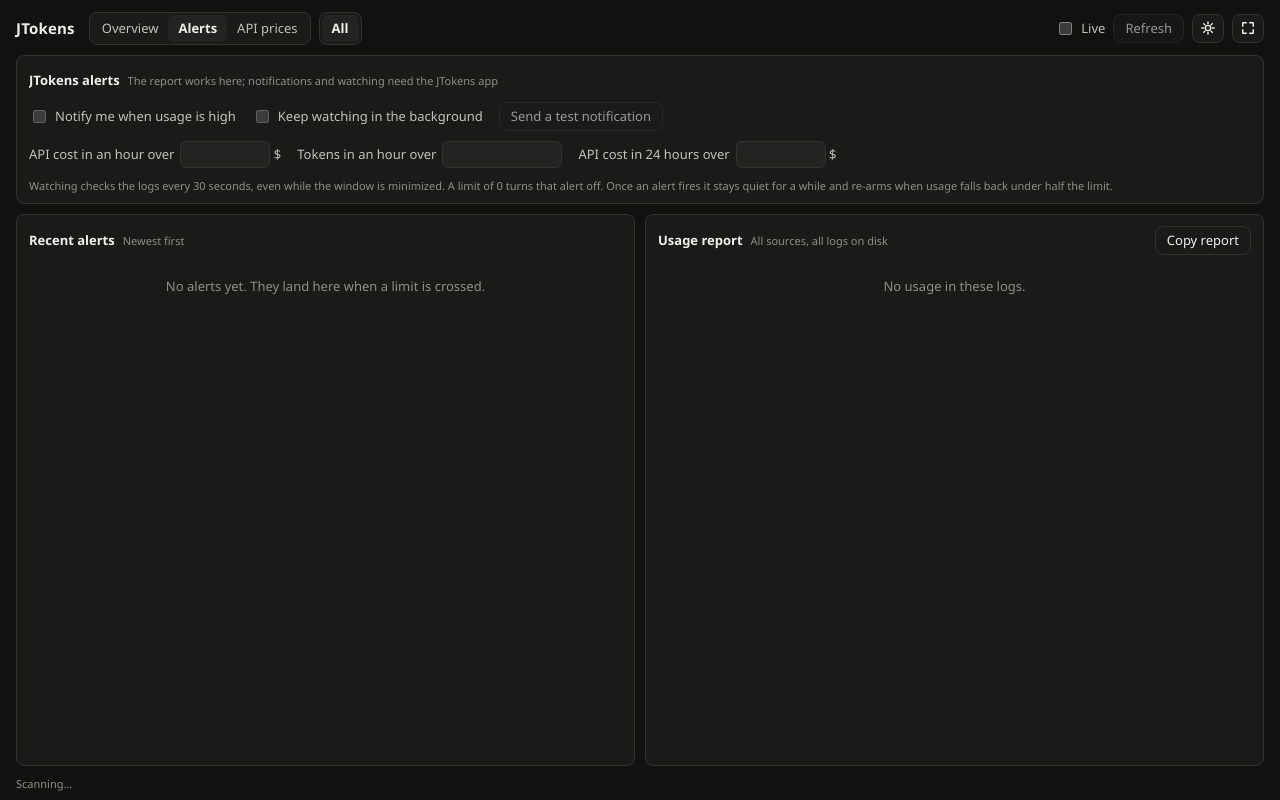
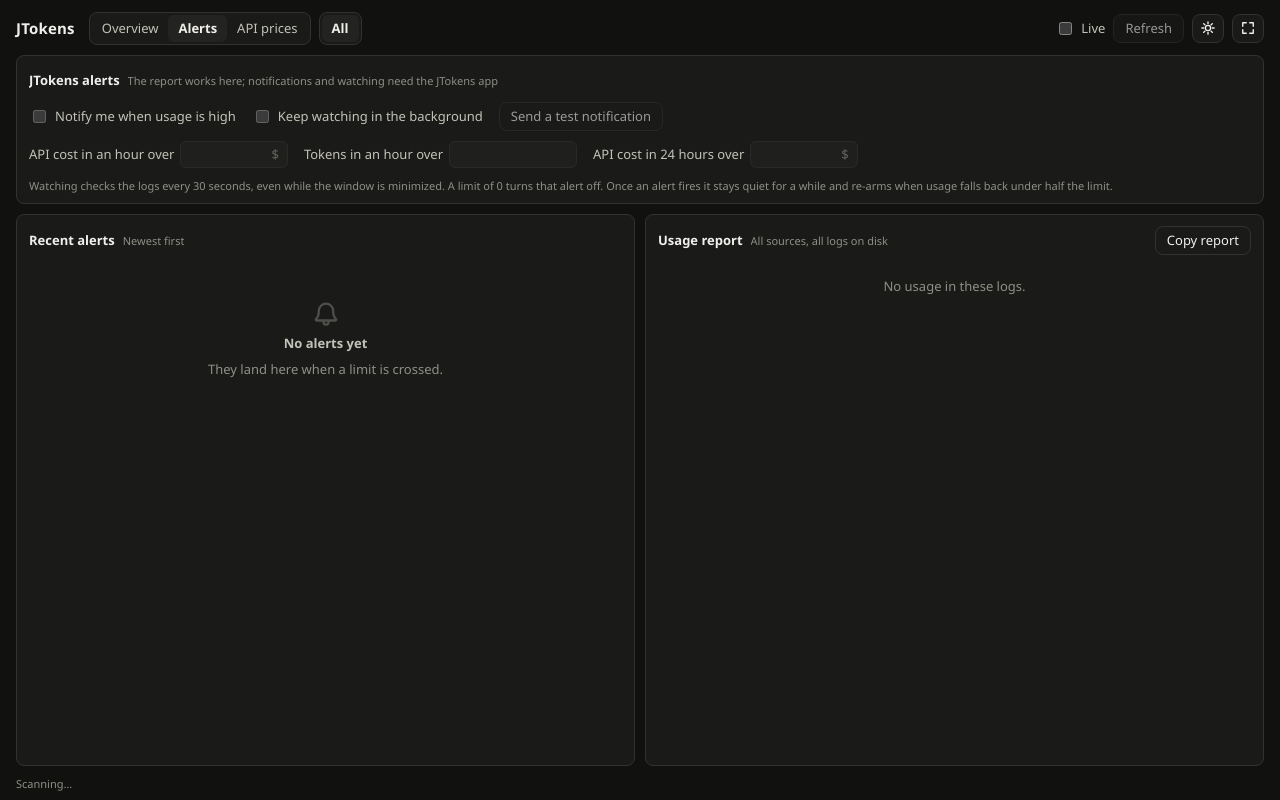
Before and after one commit to Josephivgi/jtokens, a plain HTML site: page ui/index.html in a window 1280 px wide. Both pictures are taken after a click on the tab "Alerts". Drawn offline with Linux system fonts and the light colour scheme.

Commit message:
Polish the Alerts tab and tie session rows to chart colors
The alert limit inputs read as unit-tagged fields now, fired alerts get
a marker dot, and the empty alert list shows a proper empty state with
a bell icon instead of a lone line. In Sessions, the main model name
carries its chart color dot so rows connect to the legends.

Generated with [Devin](https://devin.ai)

Co-Authored-By: Devin <158243242+devin-ai-integration[bot]@users.noreply.github.com>

```diff
--- a/ui/index.html
+++ b/ui/index.html
@@ -136,6 +136,7 @@ svg text { fill: var(--text-muted); font-size: 11px; font-family: var(--font); }
 .mixrow span:first-child { display: inline-flex; gap: 6px; align-items: center; min-width: 0; white-space: nowrap; overflow: hidden; text-overflow: ellipsis; color: var(--text-secondary); }
 .mixrow i { width: 9px; height: 9px; border-radius: 3px; flex: none; }
 .mixrow span + span { text-align: right; }
+td .cdot { width: 8px; height: 8px; border-radius: 3px; display: inline-block; margin-right: 6px; vertical-align: -1px; }
 table { width: 100%; border-collapse: collapse; font-variant-numeric: tabular-nums; }
 th, td { text-align: left; padding: 5px 8px; border-bottom: 1px solid var(--grid); white-space: nowrap; }
 th { color: var(--text-secondary); font-weight: 600; font-size: 12px; user-select: none; position: sticky; top: 0; background: var(--surface-1); z-index: 1; }
@@ -227,12 +228,23 @@ body.on-alerts #rangeSeg, body.on-alerts #metricSeg { display: none; }
 .acards > .card:first-child { grid-column: 1 / -1; }
 .alrow { display: flex; gap: 16px; align-items: center; flex-wrap: wrap; margin-bottom: 10px; }
 .allimit { color: var(--text-secondary); display: inline-flex; gap: 6px; align-items: center; white-space: nowrap; }
-.allimit input { width: 90px; background: var(--surface-2); border: 1px solid var(--border); border-radius: 6px; padding: 3px 8px; color: var(--text-primary); }
-#alTokH { width: 120px; }
-.alitem { padding: 6px 8px; border-bottom: 1px solid var(--grid); }
+.alfield { display: inline-flex; align-items: center; gap: 4px; background: var(--surface-2); border: 1px solid var(--border); border-radius: 6px; padding: 0 8px; }
+.alfield:focus-within { border-color: var(--focus); box-shadow: 0 0 0 1px var(--focus); }
+.alfield .u { color: var(--text-muted); }
+.alfield input { background: none; border: 0; padding: 3px 0; color: var(--text-primary); width: 78px; }
+.alfield input:focus-visible { outline: none; }
+.alfield input:disabled { color: var(--text-muted); }
+.alfield:has(input:disabled) { opacity: .65; }
+#alTokH { width: 110px; }
+.alitem { padding: 7px 8px; border-bottom: 1px solid var(--grid); }
 .alitem .t { display: flex; justify-content: space-between; gap: 10px; }
+.alitem .t > span:first-child { display: inline-flex; align-items: center; gap: 7px; min-width: 0; }
+.alitem .t > span:first-child::before { content: ""; width: 8px; height: 8px; border-radius: 3px; background: var(--s4); flex: none; }
 .alitem .when { color: var(--text-muted); white-space: nowrap; }
 .alitem .d { color: var(--text-secondary); font-size: 12px; margin-top: 2px; }
+.alempty { flex-direction: column; gap: 7px; padding: 40px 0; }
+.alempty svg { opacity: .45; }
+.alempty .h { color: var(--text-secondary); font-weight: 600; }
 .rep { display: grid; grid-template-columns: repeat(auto-fit, minmax(220px, 1fr)); gap: 12px 20px; }
 .rep h3 { margin: 0 0 4px; font-size: 12px; font-weight: 600; color: var(--text-secondary); }
 .rep .rr { display: flex; justify-content: space-between; gap: 12px; padding: 3px 0; border-bottom: 1px solid var(--grid); font-variant-numeric: tabular-nums; }
@@ -368,9 +380,9 @@ svg text.callout { fill: var(--text-primary); font-size: 13px; font-weight: 600;
             <button class="btn" id="alTest">Send a test notification</button>
           </div>
           <div class="alrow" id="alLimits">
-            <label class="allimit">API cost in an hour over <span class="alfield"><input id="alCostH" type="number" min="0" step="0.5" inputmode="decimal"> $</span></label>
-            <label class="allimit">Tokens in an hour over <input id="alTokH" type="number" min="0" step="1000000" inputmode="numeric"></label>
-            <label class="allimit">API cost in 24 hours over <span class="alfield"><input id="alCostD" type="number" min="0" step="1" inputmode="decimal"> $</span></label>
+            <label class="allimit">API cost in an hour over <span class="alfield"><input id="alCostH" type="number" min="0" step="0.5" inputmode="decimal"><span class="u">$</span></span></label>
+            <label class="allimit">Tokens in an hour over <span class="alfield"><input id="alTokH" type="number" min="0" step="1000000" inputmode="numeric"></span></label>
+            <label class="allimit">API cost in 24 hours over <span class="alfield"><input id="alCostD" type="number" min="0" step="1" inputmode="decimal"><span class="u">$</span></span></label>
           </div>
           <div class="note">Watching checks the logs every 30 seconds, even while the window is minimized. A limit of 0 turns that alert off. Once an alert fires it stays quiet for a while and re-arms when usage falls back under half the limit.</div>
           <div class="note" id="alErr" role="alert" hidden></div>
@@ -1412,7 +1424,7 @@ function renderSessions() {
       const unpriced = a.cost === 0 && [...a.models.keys()].every((m) => !D.models[m].priced);
       const title = sessTitle(si);
       return `<tr data-sess="${si}" tabindex="-1" aria-selected="${state.sess === si}" aria-description="${esc((showTool ? SRC_NAME[s[0]] + ", " : "") + D.projects[s[2]])}" title="${esc((showTool ? SRC_NAME[s[0]] + "\n" : "") + D.projects[s[2]])}\n${esc(s[1])}">
-        <td class="wrap" title="${esc(title + "\n" + D.projects[s[2]] + "\n" + s[1])}">${esc(title)}</td>${showTool ? `<td class="xcol muted">${SRC_NAME[s[0]]}</td>` : ""}<td class="xcol muted cut" title="${esc(projName(s[2]))}">${esc(projName(s[2]))}</td><td class="xsm cut mdl" title="${esc(D.models[main].name)}">${esc(D.models[main].name)}</td><td class="xsm muted">${dtLabel(D.sFirst[si] * 3600)}</td><td class="xcol muted">${dtLabel(D.sLast[si] * 3600)}</td>
+        <td class="wrap" title="${esc(title + "\n" + D.projects[s[2]] + "\n" + s[1])}">${esc(title)}</td>${showTool ? `<td class="xcol muted">${SRC_NAME[s[0]]}</td>` : ""}<td class="xcol muted cut" title="${esc(projName(s[2]))}">${esc(projName(s[2]))}</td><td class="xsm cut mdl" title="${esc(D.models[main].name)}"><i class="cdot" style="background:var(${colorOf[main]})"></i>${esc(D.models[main].name)}</td><td class="xsm muted">${dtLabel(D.sFirst[si] * 3600)}</td><td class="xcol muted">${dtLabel(D.sLast[si] * 3600)}</td>
         <td class="num">${fmtInt(a.reqs)}</td><td class="num${state.metric === "tokens" ? " db" : ""}"${state.metric === "tokens" ? dbar(a.tok, maxTok) : ""}>${fmtTok(a.tok)}</td><td class="num${state.metric === "cost" ? " db" : ""}"${state.metric === "cost" ? dbar(a.cost, maxCost) : ""}>${unpriced ? `<span class="muted" title="No public price for these models">n/a</span>` : usd(a.cost)}</td></tr>`;
     }).join("")}
   </tbody></table>${agg.size > state.sessCap ? `<div class="note">Showing ${fmtInt(state.sessCap)} of ${fmtInt(agg.size)} sessions. <button class="btn" type="button" data-showall="sessMore">Show ${fmtInt(Math.min(300, agg.size - state.sessCap))} more</button>${state.sessCap > 300 ? ` <button class="btn" type="button" data-showall="sessTop">Show top 300</button>` : ""}</div>` : state.sessCap > 300 ? `<div class="note">Showing all ${fmtInt(agg.size)} sessions. <button class="btn" type="button" data-showall="sessTop">Show top 300</button></div>` : ""}`;
@@ -1980,11 +1992,12 @@ function applyAlertCfg() {
   err.hidden = !AL.err;
   if (AL.err) err.textContent = "The last alert could not pop a notification: " + AL.err;
 }
+const ICON_BELL = `<svg viewBox="0 0 16 16" width="26" height="26" aria-hidden="true"><path d="M8 1.6A4.4 4.4 0 0 0 3.6 6c0 3.5-1.1 4.6-1.8 5.2-.3.3 0 .8.4.8h11.6c.4 0 .7-.5.4-.8-.7-.6-1.8-1.7-1.8-5.2A4.4 4.4 0 0 0 8 1.6zM6.5 13a1.5 1.5 0 0 0 3 0" fill="none" stroke="currentColor" stroke-width="1.4" stroke-linecap="round" stroke-linejoin="round"/></svg>`;
 function renderAlertList() {
   const list = (AL && AL.list) || [];
   $("#alertList").innerHTML = list.length
     ? list.map((a) => `<div class="alitem"><div class="t"><span>${esc(a.title)}</span><span class="when">${esc(fmtClock(a.ts))}</span></div><div class="d">${esc(a.detail)}</div></div>`).join("")
-    : `<div class="empty">No alerts yet. They land here when a limit is crossed.</div>`;
+    : `<div class="empty alempty">${ICON_BELL}<div class="h">No alerts yet</div><div>They land here when a limit is crossed.</div></div>`;
 }
 for (const id of ["alOn", "alWatch", "alCostH", "alTokH", "alCostD"]) $("#" + id).addEventListener("change", () => {
   if (!window.ipc) return;
```
